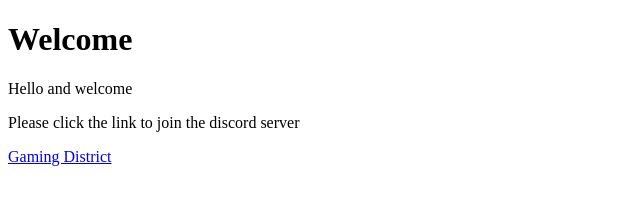
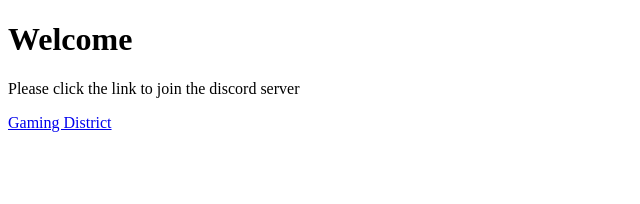
Before and after one commit to QukzScpz/QukzScpz.github.io, a plain HTML site: page index.html in a window 1280 px wide. Shown: the whole page, without its empty margins (0-640 px from the left). Drawn offline with Linux system fonts and the light colour scheme.

Commit message:
server link 1.1 fixed

```diff
--- a/index.html
+++ b/index.html
@@ -6,7 +6,6 @@
 </head>
 <body>
     <h1>Welcome</h1>
-    <p>Hello and welcome</p>
     <p>Please click the link to join the discord server</p>
     <a href="https://discord.gg/4MS6Veg">Gaming District</a>
 </body>
```
